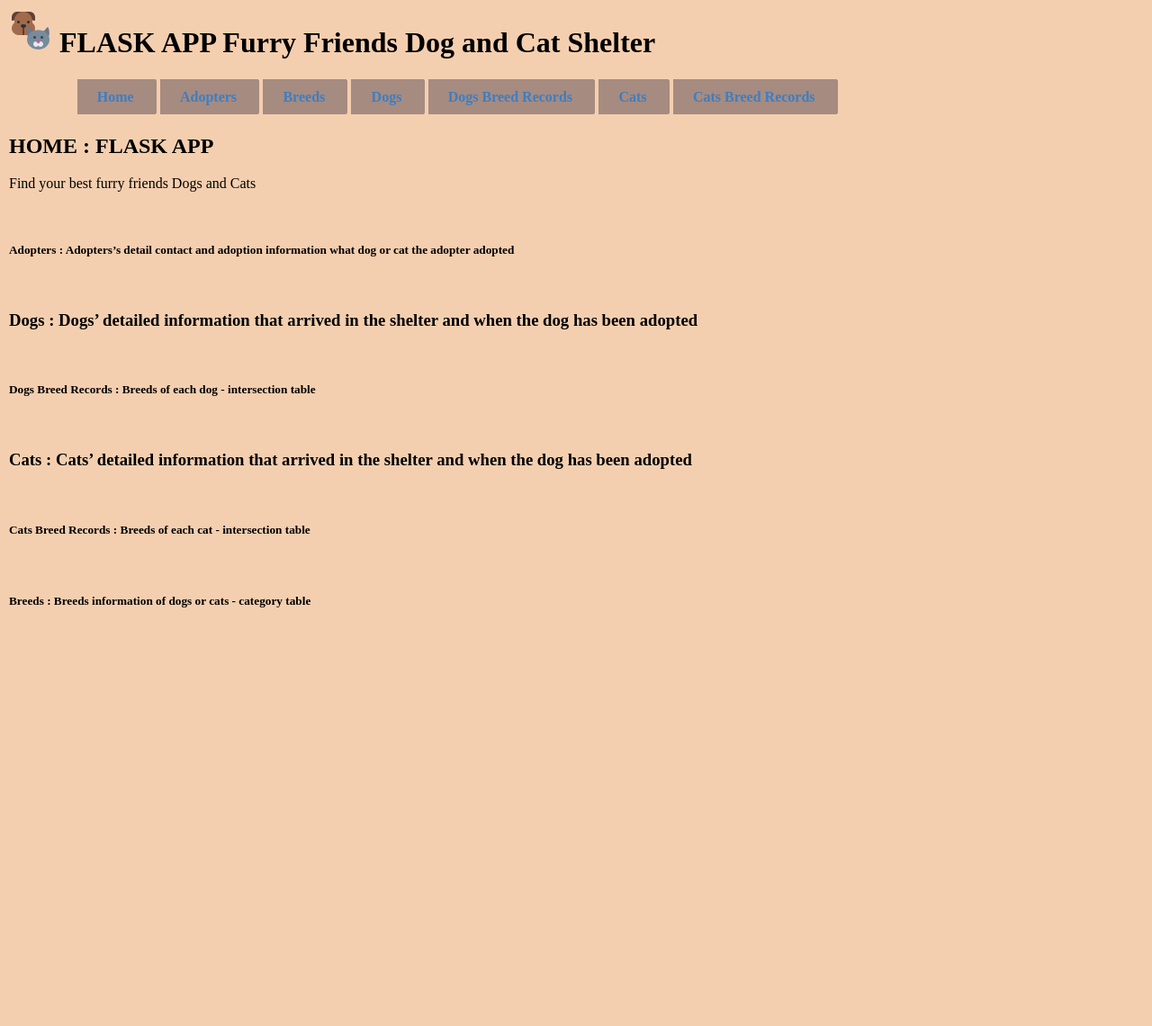
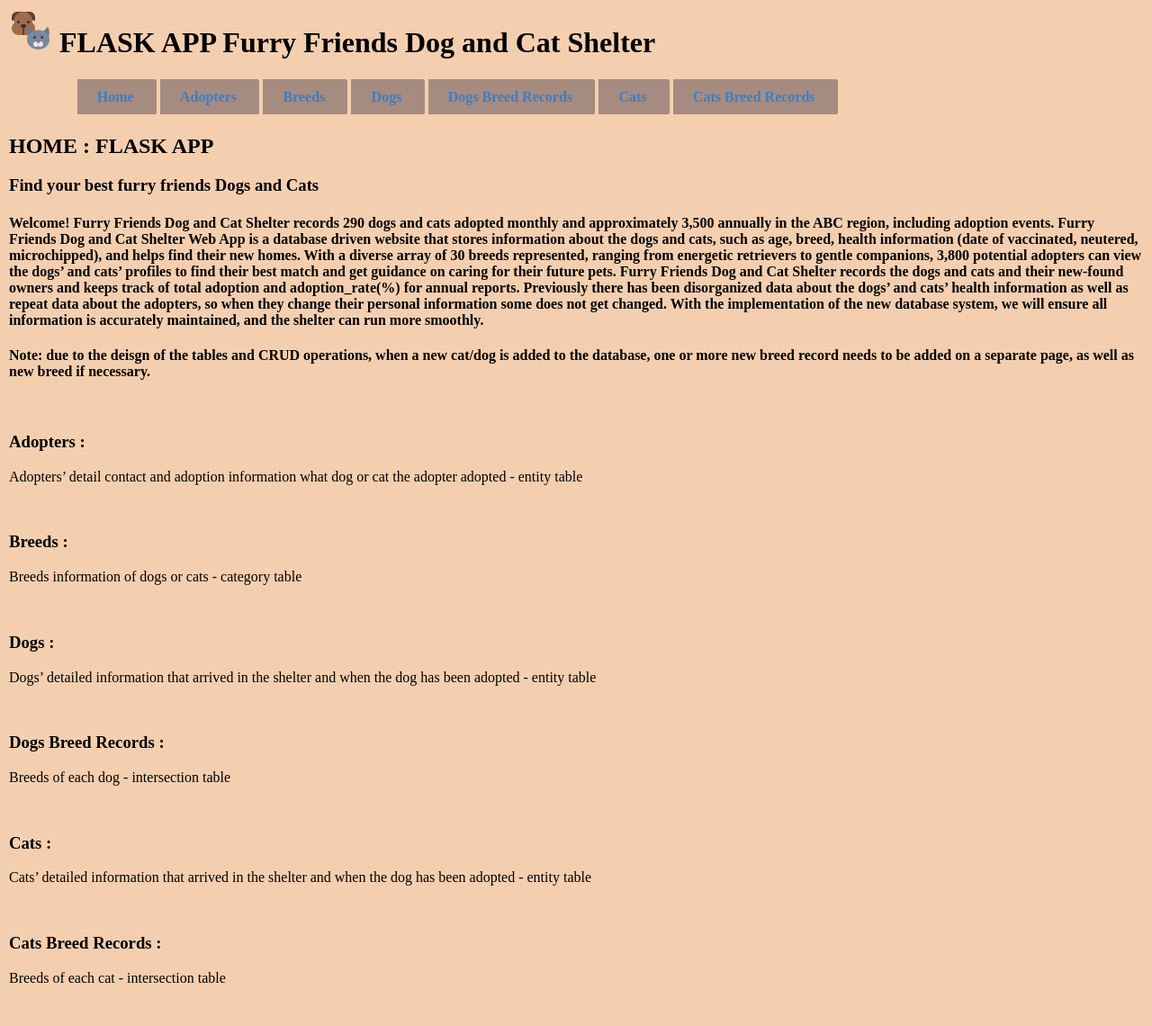
Before and after one commit to tomomiWH/furryfriends, a Flask app: page /index in a window 1280 px wide. Shown: the whole page at 90% size. Before the commit the page ends 675 px from the top, so only its background shows below. Run offline with Flask 3, Linux system fonts and the light colour scheme; some libraries are stand-ins or nearby versions.

Commit message:
breeds and index edited

```diff
--- a/furryFLASKApp/app.py
+++ b/furryFLASKApp/app.py
@@ -19,9 +19,9 @@ app = Flask(__name__)
 
 # database connection info
 app.config['MYSQL_HOST'] = 'classmysql.engr.oregonstate.edu'
-app.config['MYSQL_USER'] = 'cs340_watantom'  #osu username
-app.config['MYSQL_PASSWORD'] = '1710'        #last 4 of db pass
-app.config['MYSQL_DB'] = 'cs340_watantom'    #osu username
+app.config['MYSQL_USER'] = 'cs340_sunyus'  #osu username
+app.config['MYSQL_PASSWORD'] = '8409'        #last 4 of db pass
+app.config['MYSQL_DB'] = 'cs340_sunyus'    #osu username
 app.config['MYSQL_CURSORCLASS'] = "DictCursor"
 
 mysql = MySQL(app)
@@ -138,6 +138,38 @@ def adopters():
 
 
 
+@app.route("/breeds", methods=["POST", "GET"])
+def breeds():
+    # Separate out the request methods, in this case this is for a POST
+    # insert a breed into the Breeds entity
+    if request.method == "POST":
+        print("add breed working")
+        # fire off if user presses the Add Breed button
+        if request.form.get("Add_Breed"):
+            # grab user form inputs
+            breed_name = request.form["breed_name"]
+
+            #run query getting the attributed from the data dictionary
+            query = "INSERT INTO Breeds(breed_name) VALUES (%s)"
+            print("insert working")
+            cur = mysql.connection.cursor()
+            cur.execute(query, (breed_name,))
+            mysql.connection.commit()
+
+            # redirect back to breeds page
+            return redirect("/breeds")
+
+
+    # Grab Breeds table data so we send it to our template to display
+    if request.method == "GET":
+        # mySQL query to grab all the adopers in Breeds table
+        ###################################################
+        query = "SELECT * FROM Breeds"
+        cur = mysql.connection.cursor()
+        cur.execute(query)
+        data = cur.fetchall()
+
+        return render_template("breeds.j2", data=data)
 
 
 # route for dogs page
--- a/furryFLASKApp/templates/index.j2
+++ b/furryFLASKApp/templates/index.j2
@@ -1,58 +1,85 @@
 <!-- Example Code from Canvas is based as template to be consisent through out the pages and we have modifed our code -->
 <html>
+
 <head>
      <title> FLASK APP Furry Friends Dog and Cats Shelter</title>
      <link href="static/css/style.css" rel="stylesheet" type="text/css" />
      <script src='main.js'></script>
-    <link rel="dog-cat-icon" sizes = "48x48" href="icons8-pets-color/icons8-pets-48.png">
+     <link rel="dog-cat-icon" sizes="48x48" href="icons8-pets-color/icons8-pets-48.png">
 </head>
 
 <body>
      <h1><img src="static/imges/icons8-pets-color/icons8-pets-48.png"> FLASK APP Furry Friends Dog and Cat Shelter</h1>
 
-<nav class ="global">
-     <a href="index">Home</a> <a href="adopters">Adopters</a> <a href="breeds">Breeds</a> <a href="dogs">Dogs</a> <a href="dogs_breed_records">Dogs Breed Records</a> <a href="cats">Cats</a> <a href="catsbreedrecords">Cats Breed Records</a>
+     <nav class="global">
+          <a href="index">Home</a> <a href="adopters">Adopters</a> <a href="breeds">Breeds</a> <a href="dogs">Dogs</a>
+          <a href="dogs_breed_records">Dogs Breed Records</a> <a href="cats">Cats</a> <a href="cats_breed_records">Cats
+               Breed Records</a>
      </nav>
      <div id="" style="display: block">
           <div class="main">
                <h2>HOME : FLASK APP</h2>
                <!-- <div class="imgHome" style="height:100px;">Image</div> -->
-          <p>Find your best furry friends Dogs and Cats</p>
+               <h3>Find your best furry friends Dogs and Cats</h3>
+               <h4>Welcome! Furry Friends Dog and Cat Shelter records 290 dogs and cats adopted monthly and approximately 3,500
+                    annually in the ABC region, including adoption events. Furry Friends Dog and Cat Shelter Web App is
+                    a database driven website that stores information about the dogs and cats, such as age, breed,
+                    health information (date of vaccinated, neutered, microchipped), and helps find their new homes.
+                    With a diverse array of 30 breeds represented, ranging from energetic retrievers to gentle
+                    companions, 3,800 potential adopters can view the dogs’ and cats’ profiles to find their best match
+                    and get guidance on caring for their future pets. Furry Friends Dog and Cat Shelter records the dogs
+                    and cats and their new-found owners and keeps track of total adoption and adoption_rate(%) for
+                    annual reports. Previously there has been disorganized data about the dogs’ and cats’ health
+                    information as well as repeat data about the adopters, so when they change their personal
+                    information some does not get changed. With the implementation of the new database system, we will
+                    ensure all information is accurately maintained, and the shelter can run more smoothly.
+               </h4>
+
+               <h4>Note: due to the deisgn of the tables and CRUD operations, when a new cat/dog is added to the database, one or more new breed record needs to be added on a separate page, as well as new breed if necessary.</h4>
                <br>
 
-          <h5>Adopters : Adopters&#8217s detail contact and adoption information what dog or cat the adopter adopted</h5>
+               <h3>Adopters : </h3>
+               <p>Adopters&#8217 detail contact and adoption information what dog or cat the adopter adopted - entity table</p>
                <!-- <div class="imgAdopters" style="height:100px;">Image</div> -->
                <!-- <p>Adopters&#8217s detail contact and adoption information what dog or cat the adopter adopted</p> -->
                <br>
 
-          <h3>Dogs : Dogs&#8217 detailed information that arrived in the shelter and when the dog has been adopted</h3>
+               <h3>Breeds : </h3>
+               <p>Breeds information of dogs or cats - category table</p>
+               <!-- <div class="imgBreeds" style="height:100px;">Image</div> -->
+               <!--<p>Breeds information of dogs or cats - category table</p>-->
+               <br>
+
+               <h3>Dogs : </h3>
+               <p>Dogs&#8217 detailed information that arrived in the shelter and when the dog has been adopted - entity table</p>
                <!-- <div class="imgDogs" style="height:100px;">Image</div> -->
                <!--<p>Dogs&#8217 detailed information that arrived in the shelter and when the dog has been adopted</p>-->
                <br>
 
-          <h5>Dogs Breed Records : Breeds of each dog - intersection table</h5>
+               <h3>Dogs Breed Records : </h3>
+               <p>Breeds of each dog - intersection table</p>
                <!-- <div class="imgDogBreed" style="height:100px;">Image</div> -->
                <!--<p>Breeds of each dog - intersection table</p>-->
                <br>
 
-          <h3>Cats : Cats&#8217 detailed information that arrived in the shelter and when the dog has been adopted</h3>
+               <h3>Cats : </h3>
+               <p>Cats&#8217 detailed information that arrived in the shelter and when the dog has been adopted - entity table</p>
                <!-- <div class="imgCats" style="height:100px;">Image</div> -->
                <!--<p>Cats&#8217 detailed information that arrived in the shelter and when the dog has been adopted</p> -->
                <br>
 
-          <h5>Cats Breed Records : Breeds of each cat - intersection table</h5>
+               <h3>Cats Breed Records : </h3>
+               <p>Breeds of each cat - intersection table</p>
                <!-- <div class="imgCatBreed" style="height:100px;">Image</div> -->
                <!-- <p>Breeds of each cat - intersection table</p> -->
                <br>
 
-          <h5>Breeds : Breeds information of dogs or cats - category table</h5>
-          <!-- <div class="imgBreeds" style="height:100px;">Image</div> -->
-          <!--<p>Breeds information of dogs or cats - category table</p>-->
-          <br>
+
 
           </div>
 
      </div>
 
 </body>
+
 </html>
```
Also changed, not shown: furryFLASKApp/templates/breeds.j2 (+125 -0 lines). Lines whose indentation alone changed are shown as unchanged.
